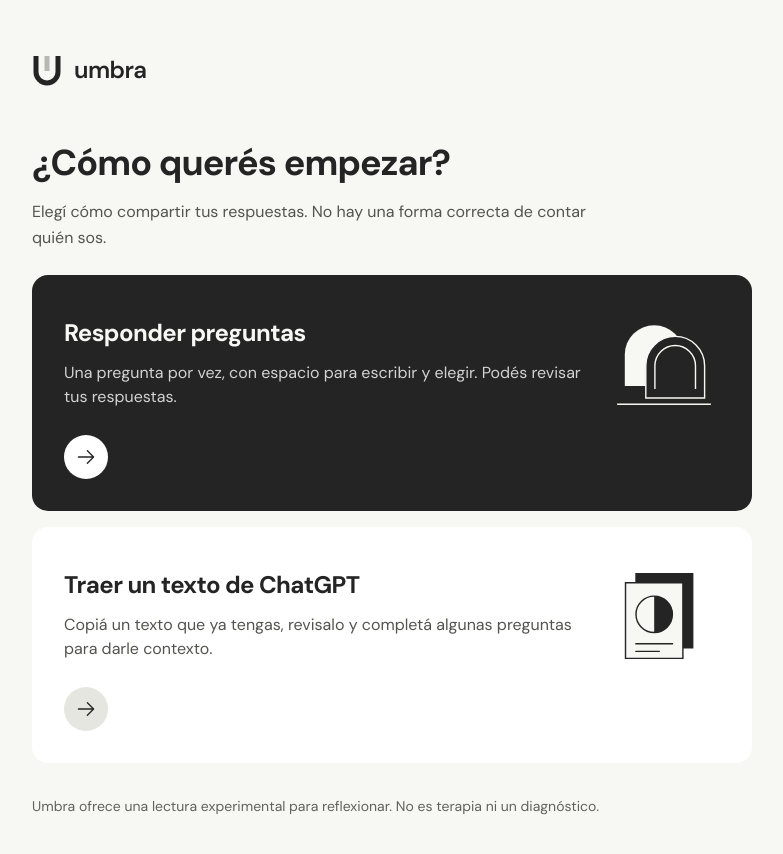
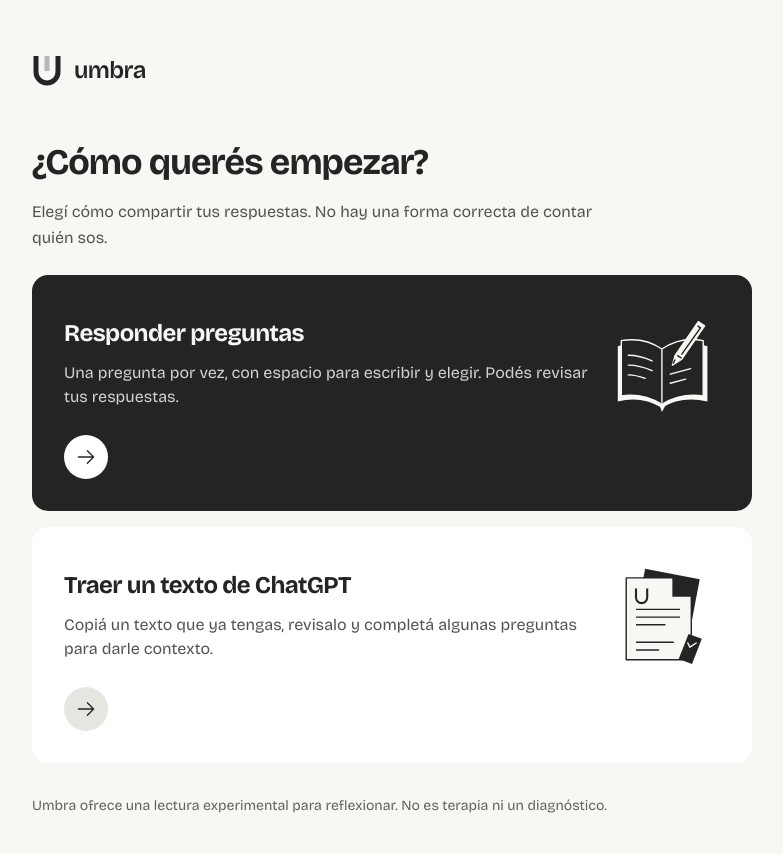
Before and after one commit to mativelezx/umbra, a Next.js app: page /onboarding in a window 1280 px wide. Shown: the top 854 px of the page, without its empty margins (248-1031 px from the left). Built offline with nearby package versions, Linux system fonts and the light colour scheme; no server answers.

Commit message:
feat(ui): add Bricolage and illustrative reflection scenes

```diff
--- a/app/export/print.css
+++ b/app/export/print.css
@@ -9,7 +9,7 @@
   padding: 40px;
   max-width: 800px;
   margin: 0 auto;
-  font-family: var(--font-dm-sans), sans-serif;
+  font-family: var(--font-bricolage), sans-serif;
 }
 
 .pdf-root * {
@@ -22,7 +22,7 @@
 .pdf-root h1,
 .pdf-root h2,
 .pdf-root h3 {
-  font-family: var(--font-dm-sans), sans-serif;
+  font-family: var(--font-bricolage), sans-serif;
   color: #242424 !important;
 }
 
--- a/app/globals.css
+++ b/app/globals.css
@@ -5,7 +5,7 @@
 @layer base {
   :root { color-scheme: light; }
   html, body { min-height: 100%; background: #f7f7f4; color: #242424; -webkit-font-smoothing: antialiased; }
-  body { font-family: var(--font-dm-sans), sans-serif; font-optical-sizing: auto; line-height: 1.6; }
+  body { font-family: var(--font-bricolage), sans-serif; font-optical-sizing: auto; line-height: 1.6; }
   h1, h2, h3 { text-wrap: balance; letter-spacing: -.025em; }
   p { text-wrap: pretty; }
   button, input, textarea, select { font: inherit; }
--- a/app/layout.tsx
+++ b/app/layout.tsx
@@ -1,10 +1,10 @@
 import type { Metadata, Viewport } from 'next';
-import { DM_Sans } from 'next/font/google';
+import { Bricolage_Grotesque } from 'next/font/google';
 import { AuthProvider } from '@/lib/providers/auth-context';
 import { MotionProvider } from '@/components/motion/MotionProvider';
 import { ThemeProvider } from '@/lib/providers/theme';
 import './globals.css';
-const dmSans = DM_Sans({ subsets: ['latin'], weight: ['400', '500', '600', '700'], variable: '--font-dm-sans', display: 'swap' });
+const bricolage = Bricolage_Grotesque({ subsets: ['latin'], weight: 'variable', axes: ['opsz'], variable: '--font-bricolage', display: 'swap' });
 
 const SITE_URL = process.env.NEXT_PUBLIC_SITE_URL ?? 'http://localhost:3000';
 const SITE_NAME = 'Umbra';
@@ -69,9 +69,9 @@ export default function RootLayout({
   children: React.ReactNode;
 }) {
   return (
-    <html lang="es" className={dmSans.variable}>
+    <html lang="es" className={bricolage.variable}>
       {/* THESIS: A personal reflection journal with distinct stages, not a clinical scorecard.
-          OWN-WORLD: lowercase umbra, DM Sans, graphite and ivory, original vector contours;
+          OWN-WORLD: lowercase umbra, Bricolage Grotesque, graphite and ivory, original ink illustrations;
           black primary surfaces, white reading panels, compact navigation and grouped controls.
           STORY: Answer, explore an experimental reading, choose an activity; chat and PDF complement it.
           FIRST VIEWPORT: Dark editorial hero, large left heading and entry action, fluid contour field
--- a/components/dashboard/BigFiveRadar.tsx
+++ b/components/dashboard/BigFiveRadar.tsx
@@ -36,12 +36,12 @@ export function BigFiveRadar({ bigFive }: BigFiveRadarProps) {
           <PolarGrid stroke="rgba(75,75,71,0.18)" strokeDasharray="2 4" />
           <PolarAngleAxis
             dataKey="subject"
-            tick={{ fill: '#53534f', fontSize: 14, fontFamily: 'var(--font-dm-sans)' }}
+            tick={{ fill: '#53534f', fontSize: 14, fontFamily: 'var(--font-bricolage)' }}
           />
           <PolarRadiusAxis
             angle={90}
             domain={[0, 100]}
-            tick={{ fill: '#62625c', fontSize: 14, fontFamily: 'var(--font-dm-sans)' }}
+            tick={{ fill: '#62625c', fontSize: 14, fontFamily: 'var(--font-bricolage)' }}
             stroke="rgba(98,98,92,0.3)"
           />
           <Radar
--- a/components/ui/ReflectionArt.tsx
+++ b/components/ui/ReflectionArt.tsx
@@ -6,45 +6,51 @@ interface ReflectionArtProps {
   reveal?: boolean;
 }
 
-/** Original Umbra geometry: an aperture, a divided plane and its reflection.
+/** Original ink-and-paper scenes of writing, reading and taking a small step.
  * Decorative only; controls keep the existing Phosphor icon vocabulary. */
 export function ReflectionArt({ variant = 'mirror', className, reveal = false }: ReflectionArtProps) {
   return (
     <div aria-hidden="true" className={cn('reflection-art text-text-1', reveal && 'reflection-reveal', className)}>
       {variant === 'mirror' ? (
-        <svg viewBox="0 0 480 540" fill="none" aria-hidden="true" focusable="false" className="h-auto w-full">
-          <path d="M74 399V197a148 148 0 0 1 296 0v202" stroke="currentColor" strokeWidth="1.5" />
-          <path d="M107 417V196a141 141 0 0 1 282 0v221H107Z" fill="currentColor" />
-          <path d="M125 401V196a123 123 0 0 1 246 0v205H125Z" fill="var(--art-paper, #f7f7f4)" />
-          <path d="M143 385V199a105 105 0 0 1 210 0v186" stroke="currentColor" strokeWidth="1.5" />
-          <circle cx="248" cy="248" r="89" fill="var(--art-paper, #f7f7f4)" stroke="currentColor" strokeWidth="1.5" />
-          <path d="M248 159a89 89 0 0 1 0 178V159Z" fill="currentColor" />
-          <path d="M248 159v178" stroke="currentColor" strokeWidth="1.5" />
-          <path d="M125 371h246M32 417h416" stroke="currentColor" strokeWidth="1.5" />
-          <path d="M107 432h282l-34 65H141l-34-65Z" fill="currentColor" fillOpacity=".07" />
-          <ellipse cx="248" cy="457" rx="89" ry="20" stroke="currentColor" strokeWidth="1.5" />
-          <path d="M248 437c49 0 89 9 89 20s-40 20-89 20v-40Z" fill="currentColor" />
-          <path d="M139 498h218M161 514h174" stroke="currentColor" strokeWidth="1.5" />
+        <svg viewBox="0 0 180 200" fill="none" aria-hidden="true" focusable="false" className="h-auto w-full">
+          <path d="M45 177c-7-26-4-50 12-65V94c-10-8-15-20-12-34 4-21 26-34 45-25 13 6 16 18 15 31l12 17-13 4v15H88v14c22 12 31 32 29 61H45Z" fill="currentColor" fillOpacity=".13" />
+          <path d="M27 181c-3-28 2-47 20-59l8-4v-16c-12-8-19-21-17-37 2-22 21-36 42-30 16 4 23 17 22 34l9 14-11 4v15H84v17c18 8 26 26 28 62H27Z" fill="var(--art-paper, #f7f7f4)" stroke="currentColor" strokeWidth="2" strokeLinejoin="round" />
+          <path d="M37 71c-8-16-2-38 17-44 21-7 43 5 45 21-9 5-25 3-33-4 4 20-1 36-12 45L37 71ZM54 116l22 15 13-11c22 14 28 34 28 61H22c0-33 9-54 32-65Z" fill="currentColor" />
+          <path d="M70 54c-8 1-13 7-13 17m24 4h6m-3 20h15" stroke="currentColor" strokeWidth="2" strokeLinecap="round" />
+          <path d="m108 99 42-9 13 67-43 10-12-68Z" fill="var(--art-paper, #f7f7f4)" stroke="currentColor" strokeWidth="2" strokeLinejoin="round" />
+          <path d="m120 112 23-5m-21 15 23-5m-20 15 17-4" stroke="currentColor" strokeWidth="2" />
+          <path d="m72 150 25 13 31-20c5-3 11-2 12 2 1 3-4 6-7 8l-29 25c-5 4-11 4-16 1l-30-16" fill="var(--art-paper, #f7f7f4)" stroke="currentColor" strokeWidth="2" strokeLinejoin="round" />
+          <path d="M16 182h149" stroke="currentColor" strokeWidth="2" />
         </svg>
       ) : (
         <svg viewBox="0 0 160 160" fill="none" aria-hidden="true" focusable="false" className="h-auto w-full">
           {variant === 'dialogue' && <>
-            <path d="M24 113V68a42 42 0 0 1 84 0v45H24Z" fill="currentColor" />
-            <path d="M54 130V84a42 42 0 0 1 84 0v46H54Z" fill="var(--art-paper, #f7f7f4)" stroke="currentColor" strokeWidth="2" />
-            <path d="M67 117V84a29 29 0 0 1 58 0v33" stroke="currentColor" strokeWidth="2" />
-            <path d="M13 139h134" stroke="currentColor" strokeWidth="2" />
+            <path d="M14 56c22-7 43-4 63 7 21-11 43-14 65-7v79c-24-6-46-3-65 9-20-12-41-15-63-9V56Z" fill="currentColor" />
+            <path d="M19 48c24-4 42 1 58 12 19-13 39-16 59-12v79c-22-3-41 1-59 12-18-11-38-15-58-12V48Z" fill="var(--art-paper, #f7f7f4)" stroke="currentColor" strokeWidth="2" strokeLinejoin="round" />
+            <path d="M77 61v75M29 69c12 0 23 3 34 8M29 83c12 0 23 3 34 8M29 97c8 0 16 2 24 5M89 96l29-8m-29 21 22-6" stroke="currentColor" strokeWidth="2" strokeLinecap="round" />
+            <path d="m96 69 33-48 9 6-33 48-13 8 4-14Z" fill="currentColor" stroke="currentColor" strokeWidth="2" strokeLinejoin="round" />
+            <path d="m99 69 6 4m23-46 4 3-27 38m-9 7-3 6" stroke="var(--art-paper, #f7f7f4)" strokeWidth="2" />
+            <path d="m73 138 4 12 6-11" fill="currentColor" />
           </>}
           {variant === 'pages' && <>
-            <path d="M39 20h83v108H39z" fill="currentColor" />
-            <path d="M25 34h82v108H25z" fill="var(--art-paper, #f7f7f4)" stroke="currentColor" strokeWidth="2" />
-            <circle cx="66" cy="79" r="26" stroke="currentColor" strokeWidth="2" />
-            <path d="M66 53a26 26 0 0 1 0 52V53Z" fill="currentColor" />
-            <path d="M39 121h54M39 132h35" stroke="currentColor" strokeWidth="2" />
+            <path d="m53 14 78 15-21 111-78-15L53 14Z" fill="currentColor" />
+            <path d="M26 27h66l27 27v90H26V27Z" fill="var(--art-paper, #f7f7f4)" stroke="currentColor" strokeWidth="2" strokeLinejoin="round" />
+            <path d="M92 27v27h27" fill="currentColor" />
+            <path d="M40 72h63M40 83h63M40 94h42M40 119h54M40 130h33" stroke="currentColor" strokeWidth="2" />
+            <path d="M40 42v13a8 8 0 0 0 16 0V42" stroke="currentColor" strokeWidth="3" />
+            <path d="m115 107 19 7-14 36-19-7 14-36Z" fill="currentColor" />
+            <path d="m114 120 3 6 9-6" stroke="var(--art-paper, #f7f7f4)" strokeWidth="2" strokeLinecap="round" strokeLinejoin="round" />
           </>}
           {variant === 'steps' && <>
-            <path d="M22 130V99h37V69h37V39h37v91H22Z" fill="currentColor" />
-            <path d="M15 142h130M39 87h15M76 57h15M112 26h15" stroke="currentColor" strokeWidth="2" />
-            <path d="M37 112h22M74 82h22M111 52h22" stroke="var(--art-paper, #f7f7f4)" strokeWidth="2" />
+            <circle cx="123" cy="35" r="18" stroke="currentColor" strokeWidth="2" />
+            <path d="M123 17a18 18 0 0 1 0 36V17Z" fill="currentColor" />
+            <path d="M10 139c39-17 89-19 136 1M20 149c38-15 78-13 108-5" stroke="currentColor" strokeWidth="2" strokeLinecap="round" />
+            <path d="M78 38c8-1 14 4 14 11 0 8-5 13-12 13-7 0-12-5-12-12 0-6 4-11 10-12Z" fill="var(--art-paper, #f7f7f4)" stroke="currentColor" strokeWidth="2" />
+            <path d="M67 49c-3-11 8-21 19-16 6 3 10 8 8 14l-27 2ZM70 65c8-5 17-1 19 7l9 27-24 8-10-25c-3-7 0-13 6-17Z" fill="currentColor" />
+            <path d="m76 76-15 19-15 3m39-24 13 12 14-7" stroke="currentColor" strokeWidth="7" strokeLinecap="round" strokeLinejoin="round" />
+            <path d="m77 102-12 23-18 8m44-32 3 18 16 12" stroke="currentColor" strokeWidth="9" strokeLinecap="round" strokeLinejoin="round" />
+            <path d="m44 134 10 2m52-2 11-1" stroke="currentColor" strokeWidth="4" strokeLinecap="round" />
+            <path d="M20 128v-16m0 8-7-6m7 2 7-9" stroke="currentColor" strokeWidth="2" strokeLinecap="round" />
           </>}
         </svg>
       )}
--- a/tailwind.config.ts
+++ b/tailwind.config.ts
@@ -49,10 +49,10 @@ const config: Config = {
         },
       },
       fontFamily: {
-        display: ['var(--font-dm-sans)', 'sans-serif'],
-        heading: ['var(--font-dm-sans)', 'sans-serif'],
-        body: ['var(--font-dm-sans)', 'sans-serif'],
-        mono: ['var(--font-dm-sans)', 'sans-serif'],
+        display: ['var(--font-bricolage)', 'sans-serif'],
+        heading: ['var(--font-bricolage)', 'sans-serif'],
+        body: ['var(--font-bricolage)', 'sans-serif'],
+        mono: ['var(--font-bricolage)', 'sans-serif'],
       },
       fontSize: {
         xs: ['0.875rem', { lineHeight: '1.45' }],
```
